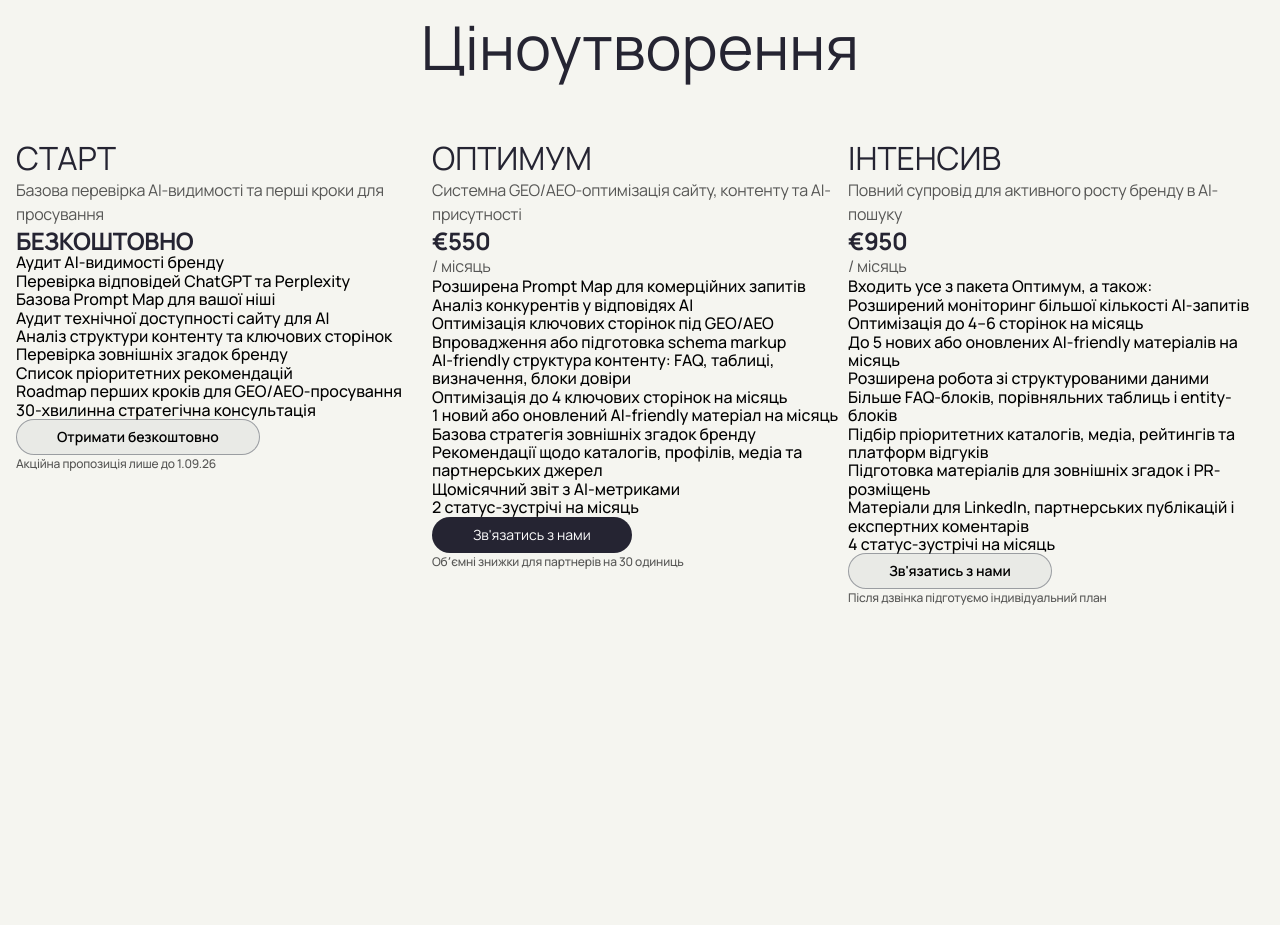
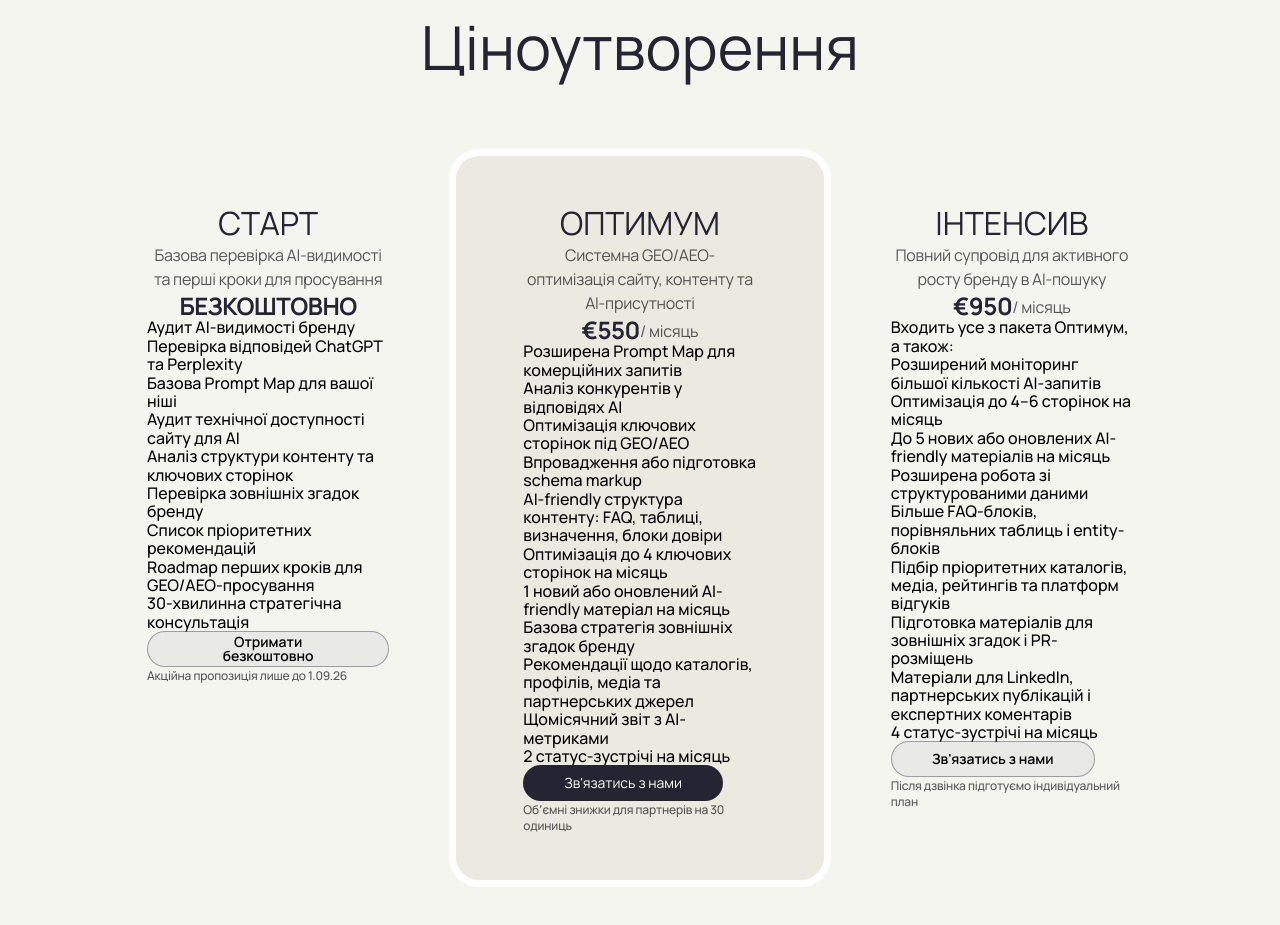
Before and after one commit to SerhSolncev/f47, a website: page home.html in a window 1280 px wide. Shown: the part 6440-7365 px from the top of the page. Before the commit the page ends 7185 px from the top, so only its background shows below. Drawn offline with Linux system fonts and the light colour scheme.

Commit message:
continue

```diff
--- a/home.html
+++ b/home.html
@@ -1207,6 +1207,7 @@
 					<meta itemprop="priceCurrency" content="UAH">
 					<meta itemprop="availability" content="https://schema.org/InStock">
 					<meta itemprop="validThrough" content="2026-09-01">
+					<div class="price-card__body">
 						<div class="price-card__top">
 							<h4 class="title title--type-3 color-dark text-ttu" itemprop="name">СТАРТ</h4>
 							<p class="simple-text simple-text--type-1 color-dark-sec lt-14" itemprop="description">
@@ -1248,10 +1249,12 @@
 							</p>
 						</div>
 					</div>
+				</div>
 				<!-- ОПТИМУМ -->
-				<div class="price-card" itemscope itemtype="https://schema.org/Offer">
+				<div class="price-card price-card--type-2" itemscope itemtype="https://schema.org/Offer">
 					<meta itemprop="priceCurrency" content="EUR">
 					<meta itemprop="availability" content="https://schema.org/InStock">
+					<div class="price-card__body">
 						<div class="price-card__top">
 							<h4 class="title title--type-3 color-dark text-ttu" itemprop="name">ОПТИМУМ</h4>
 							<p class="simple-text simple-text--type-1 color-dark-sec lt-14" itemprop="description">
@@ -1296,11 +1299,13 @@
 							</p>
 						</div>
 					</div>
+				</div>
 
 				<!-- ІНТЕНСИВ -->
 				<div class="price-card" itemscope itemtype="https://schema.org/Offer">
 					<meta itemprop="priceCurrency" content="EUR">
 					<meta itemprop="availability" content="https://schema.org/InStock">
+					<div class="price-card__body">
 						<div class="price-card__top">
 							<h4 class="title title--type-3 color-dark text-ttu" itemprop="name">ІНТЕНСИВ</h4>
 							<p class="simple-text simple-text--type-1 color-dark-sec lt-14" itemprop="description">
@@ -1347,6 +1352,7 @@
 				</div>
 			</div>
 		</div>
+	</div>
 </section>
 
 </main>
--- a/scss/blocks/price-section.scss
+++ b/scss/blocks/price-section.scss
@@ -4,11 +4,51 @@
 .price-section {
 
 	&__top {
-		margin: 0 0 60px;
+		margin: 0 0 get-rem(71);
 	}
 
 	&__list {
 		display: grid;
-		grid-template-columns: repeat(3, 1fr);
+		grid-template-columns: 0.95fr 1fr 0.95fr;
+		padding: 0 get-rem(71);
 	}
 }
+
+.price-row {
+	display: flex;
+	align-items: flex-end;
+}
+
+.price-card {
+	max-width: get-rem(437);
+
+	&__body {
+		padding: 54px 60px;
+	}
+
+	&__top {
+		display: flex;
+		flex-direction: column;
+		align-items: center;
+		text-align: center;
+
+		.simple-text {
+			max-width: get-rem(277);
+			margin: 0 auto;
+		}
+	}
+
+	&--type-2 {
+		border: get-rem(7) solid var(--color-white);
+		padding: get-rem(7);
+		background-color: var(--color-light);
+		border-radius: get-rem(30);
+
+		.price-card {
+
+			&__body {
+				padding: get-rem(40) 60px;
+			}
+		}
+	}
+}
```
Also changed, not shown: src/html/components/blocks/price-section.html (+7 -1 lines), css/main.css. Lines whose indentation alone changed are shown as unchanged.
